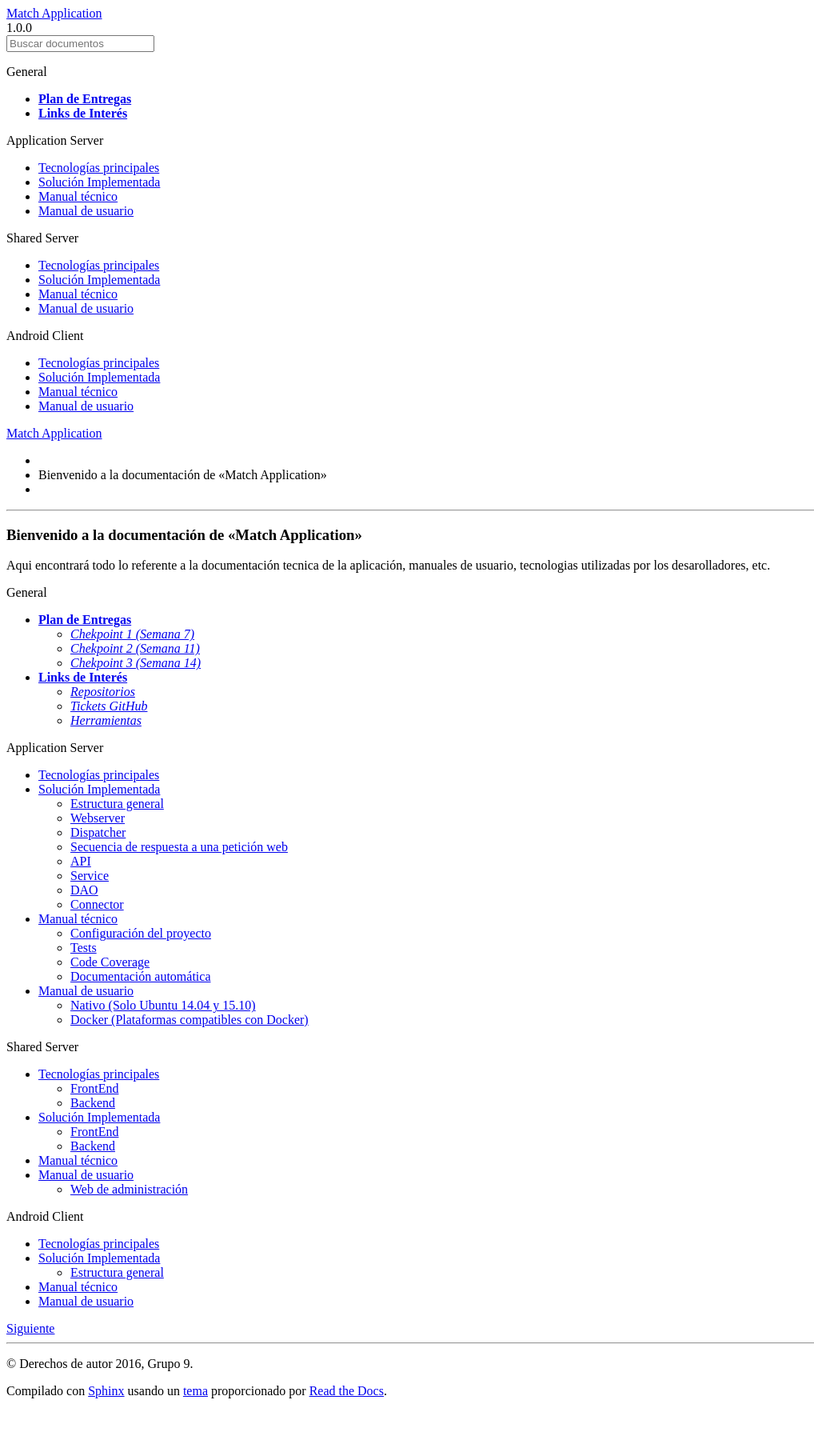
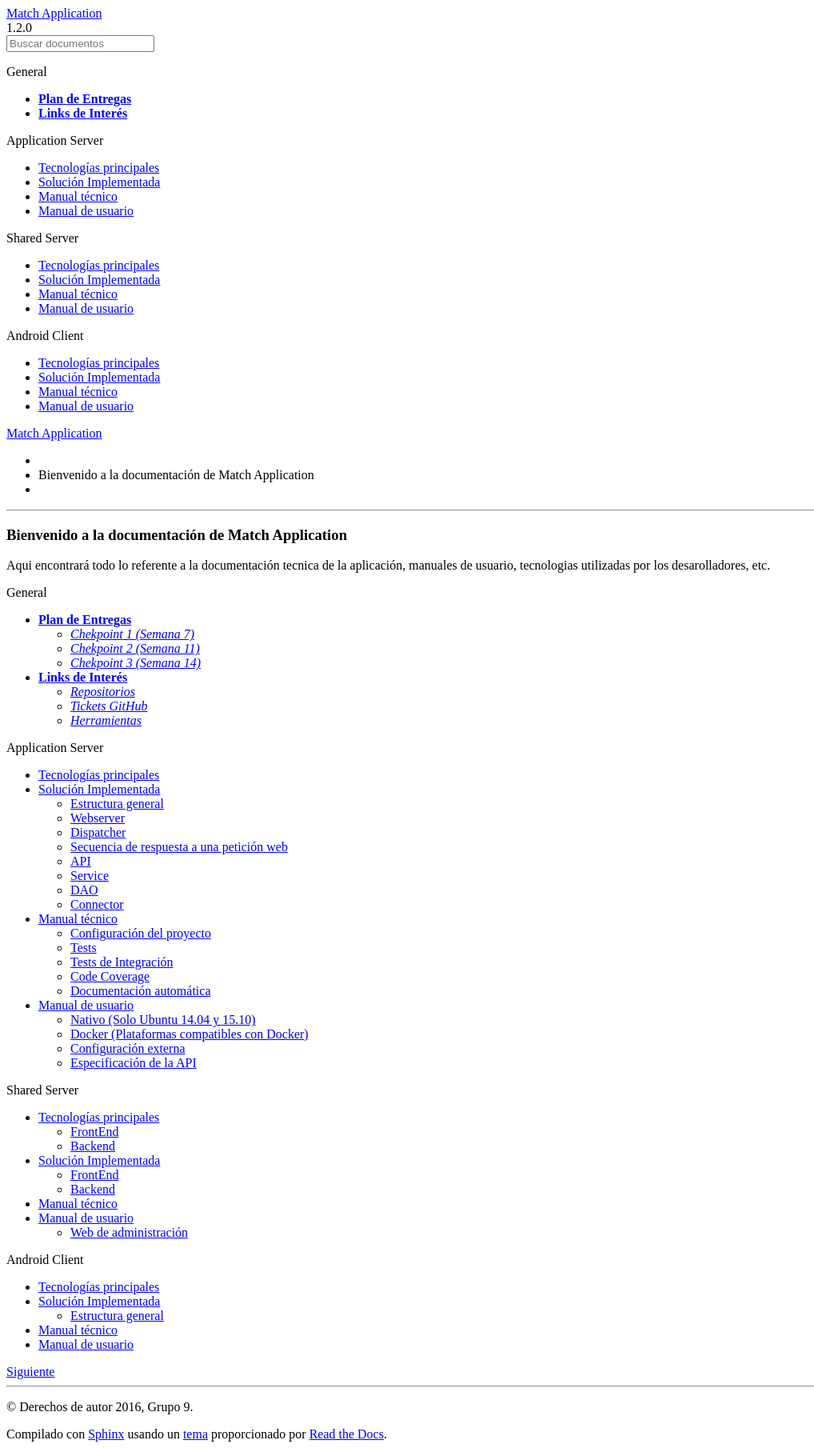
Before and after one commit to AndresOtero/Tinder-Server, a Sphinx documentation site: the page built from doc/source/index.rst, in a window 1280 px wide. Shown: the whole page at 80% size, without its empty margins (0-1018 px from the left). Built offline with Sphinx 7.4.7 and the Read the Docs theme 2.0.0, drawn with Linux system fonts in a browser that asks for light colours; before the commit the page ends 1756 px from its top, so only the background shows below that.

```diff
--- a/doc/source/appserver/mtecnico.rst
+++ b/doc/source/appserver/mtecnico.rst
@@ -30,6 +30,15 @@ Para correr la suit de tests de la aplicación, es necesario configurar el proye
 
 Lo cual ejecuta los tests sobre la funcionalidad de la aplicación.
 
+Tests de Integración
+--------------------------
+
+
+
+
+
+
+
 Code Coverage
 --------------------------
 Es posible generar un reporte de cobertura de tests mediante el correspondiente target de make, dentro del directorio build:
--- a/doc/source/appserver/musuario.rst
+++ b/doc/source/appserver/musuario.rst
@@ -24,3 +24,10 @@ Para este método sólo es necesario tener instalado Docker, de esta manera, só
 ``$ sudo docker run -p 0.0.0.0:8000:8000 jtierno/tinder-server /bin/sh -c "./server/server"``
 
 y el servidor en ambos qué casos queda levantado en el puerto 8000 esperando por peticiones.
+
+Configuración externa
+---------------------
+
+
+Especificación de la API
+------------------------
--- a/doc/source/conf.py
+++ b/doc/source/conf.py
@@ -62,7 +62,7 @@ author = u'Grupo 9'
 # built documents.
 #
 # The short X.Y version.
-version = u'1.0.0'
+version = u'1.2.0'
 # The full version, including alpha/beta/rc tags.
 release = u'0.0.1'
 
--- a/doc/source/index.rst
+++ b/doc/source/index.rst
@@ -4,7 +4,7 @@
    contain the root `toctree` directive.
 
 
-Bienvenido a la documentación de "Match Application"
+Bienvenido a la documentación de Match Application
 =====================================================
 
 Aqui encontrará todo lo referente a la documentación
```
